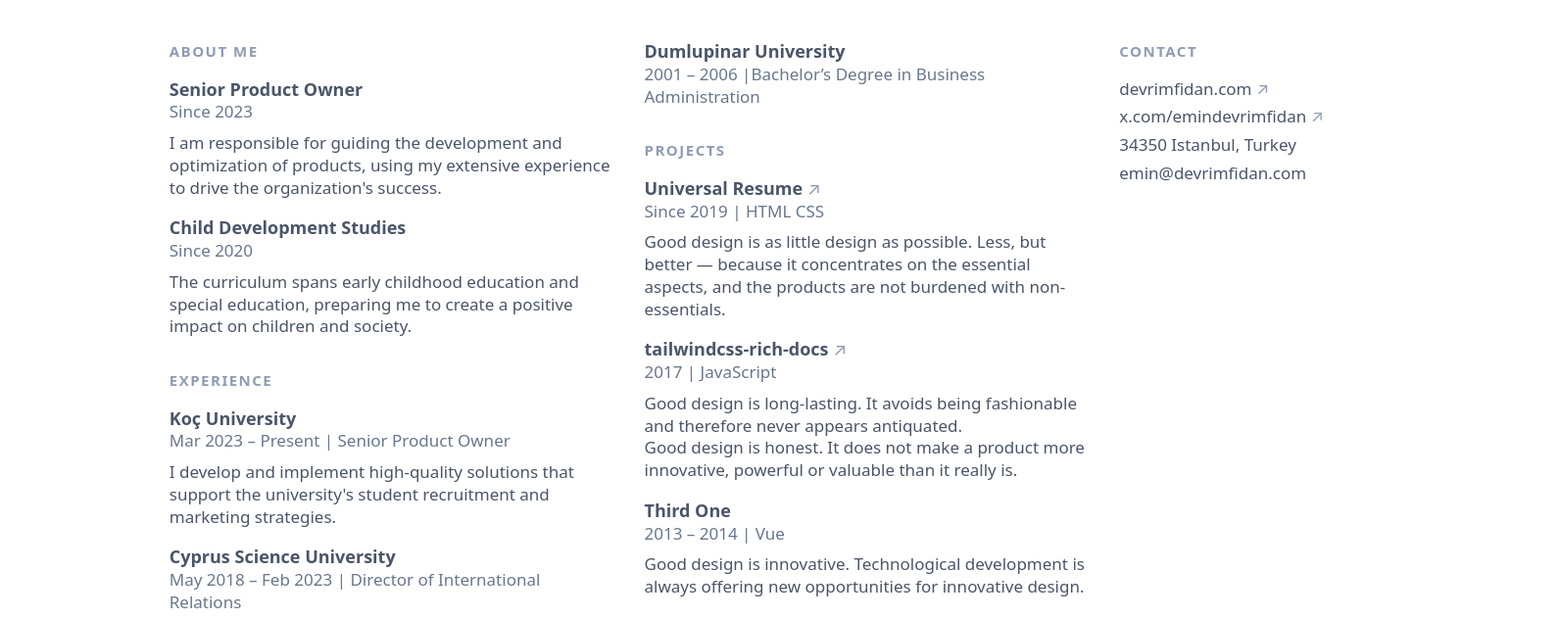
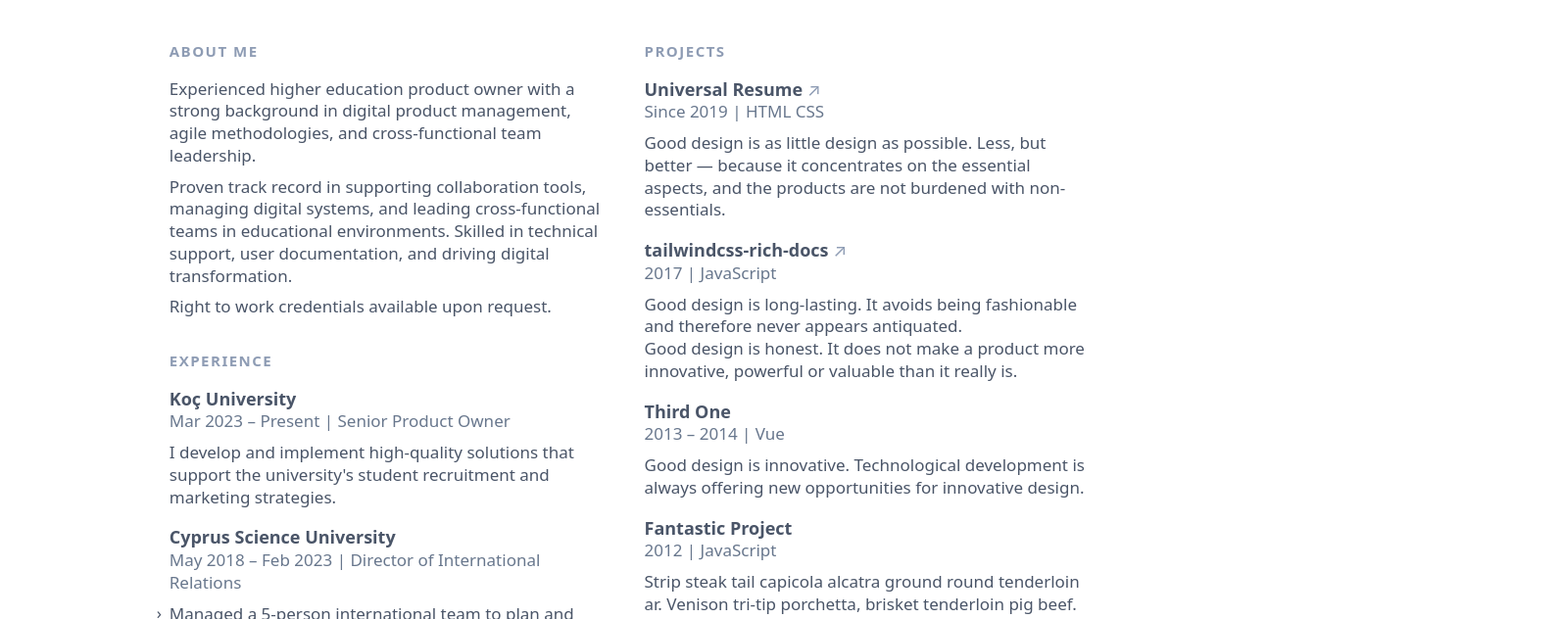
Before and after one commit to EminDevrimFidan/cv.devrimfidan.com, a plain HTML site: page resume.html in a window 1280 px wide. Shown: the part 124-756 px from the top of the page at 98% size, 1592 px wide, since content can reach past the window. Drawn offline with Linux system fonts and the light colour scheme; a web font is replaced by a local one.

Commit message:
Update
update

```diff
--- a/resume.html
+++ b/resume.html
@@ -68,36 +68,21 @@
             </h2>
 
             <section class="mb-4.5 break-inside-avoid">
-              <header>
-                <h3 class="text-lg font-semibold text-gray-700 leading-snugish">
-                    Senior Product Owner
-                </h3>
-                <p class="leading-normal text-md text-gray-650">
-                  Since 2023
-                </p>
-              </header>
+
               <p class="mt-2.1 text-md text-gray-700 leading-normal">
-                I am responsible for guiding the development and optimization of products,
-                using my extensive experience to drive the organization's success.
+                Experienced higher education product owner with a strong background in digital product management, agile methodologies, and cross-functional team leadership.
               </p>
+              <p class="mt-2.1 text-md text-gray-700 leading-normal">
+          Proven track record in supporting collaboration tools, managing digital systems, and leading cross-functional teams in educational environments. Skilled in technical support, user documentation, and driving digital transformation.
+              </p>
+              <p class="mt-2.1 text-md text-gray-700 leading-normal">
+               Right to work credentials available upon request.
+                    </p>
             </section>
 
           </div>
 
-          <section class="mb-4.5 break-inside-avoid">
-            <header>
-              <h3 class="text-lg font-semibold text-gray-700 leading-snugish">
-                Child Development Studies
-              </h3>
-              <p class="leading-normal text-md text-gray-650">
-                Since 2020
-              </p>
-            </header>
-            <p class="mt-2.1 text-md text-gray-700 leading-normal">
-                The curriculum spans early childhood education and special education,
-                preparing me to create a positive impact on children and society.</p>
 
-          </section>
 
         </section>
 
@@ -385,44 +370,10 @@
             </div>
           </section>
 
+
         </section>
 
-        <section class="mt-8 first:mt-0">
 
-          <!-- To keep in the same column -->
-          <div class="break-inside-avoid">
-
-            <h2 class="mb-4 font-bold tracking-widest text-sm2 text-gray-550 print:font-normal">
-              CONTACT
-            </h2>
-
-            <section class="mb-4.5 break-inside-avoid">
-              <ul class="list-inside pr-7">
-                <li class="mt-1.5 leading-normal text-gray-700 text-md">
-                  <a href="//devrimfidan.com" class="group">
-                    devrimfidan.com
-                    <span class="inline-block text-gray-550 print:text-black font-normal group-hover:text-gray-700 transition duration-100 ease-in">↗</span>
-                  </a>
-                </li>
-                <li class="mt-1.5 leading-normal text-gray-700 text-md">
-                  <a href="//x.com/emindevrimfidan" class="group">
-                    x.com/emindevrimfidan
-                    <span class="inline-block text-gray-550 print:text-black font-normal group-hover:text-gray-700 transition duration-100 ease-in">↗</span>
-                  </a>
-                </li>
-                <li class="mt-1.5 leading-normal text-gray-700 text-md">
-                  34350 Istanbul, Turkey
-                </li>
-                <li class="mt-1.5 leading-normal text-gray-700 text-md">
-                  emin@devrimfidan.com
-                </li>
-
-              </ul>
-            </section>
-
-          </div>
-
-        </section>
 
       </div>
       <!-- end Column -->
```
Also changed, not shown: 1 other file.
